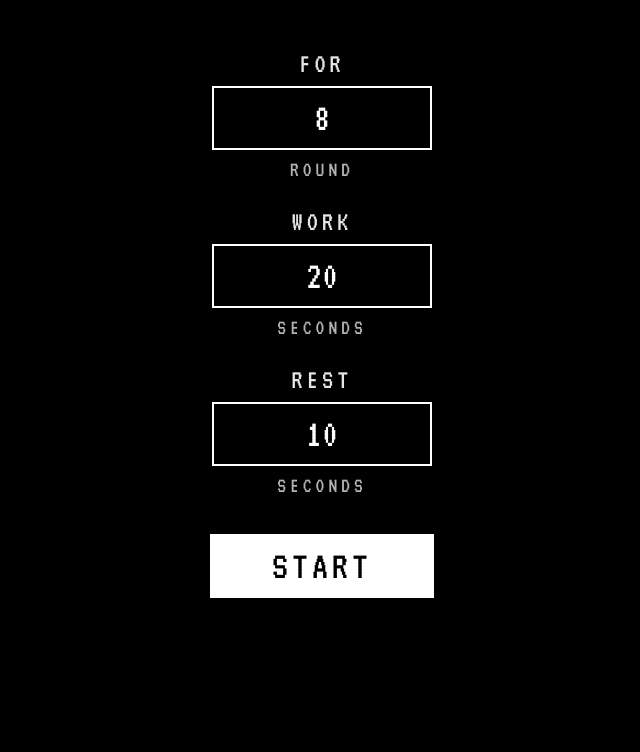
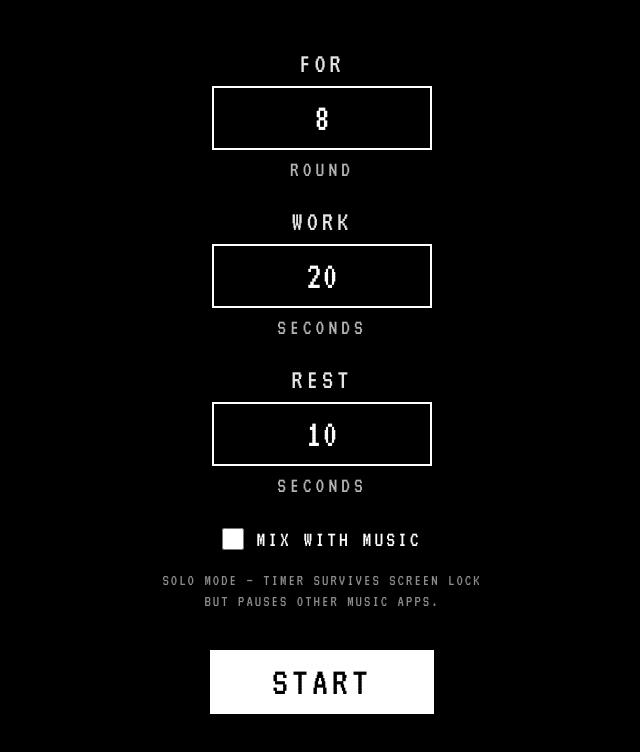
Before and after one commit to blessandsoul/tabata, a plain HTML site: page index.html in a window 1280 px wide. Shown: the whole page, without its empty margins (318-958 px from the left). Drawn offline with Linux system fonts and the light colour scheme.

Commit message:
Add MIX WITH MUSIC mode
iOS only allows one audio-session category at a time and the two
useful ones are mutually exclusive:
- playback  → owns audio, survives screen lock, mutes other apps
- ambient   → mixes with other apps, paused on screen lock

Expose the choice as a 'MIX WITH MUSIC' checkbox on the setup screen
and route it through navigator.audioSession.type. In mix mode we also
drop the noise-floor track from the generated WAV so it doesn't
muddy the music.

Co-Authored-By: Claude Opus 4.7 (1M context) <noreply@anthropic.com>

```diff
--- a/index.html
+++ b/index.html
@@ -95,6 +95,32 @@
     display: flex;
     justify-content: center;
     margin-top: 10px;
+  }
+
+  .opt {
+    display: flex;
+    align-items: center;
+    gap: 12px;
+    font-size: 22px;
+    letter-spacing: 3px;
+    cursor: pointer;
+    user-select: none;
+    margin-top: 4px;
+  }
+  .opt input[type="checkbox"] {
+    width: 22px;
+    height: 22px;
+    cursor: pointer;
+    accent-color: #fff;
+  }
+  .opt-hint {
+    font-size: 16px;
+    letter-spacing: 2px;
+    opacity: 0.55;
+    text-align: center;
+    max-width: 320px;
+    line-height: 1.3;
+    margin-top: -8px;
   }
 
   .start-btn {
@@ -220,6 +246,12 @@
       <span class="suffix">SECONDS</span>
     </div>
 
+    <label class="opt">
+      <input type="checkbox" id="mixWithMusic" />
+      <span>MIX WITH MUSIC</span>
+    </label>
+    <div class="opt-hint" id="optHint">SOLO MODE — TIMER SURVIVES SCREEN LOCK BUT PAUSES OTHER MUSIC APPS</div>
+
     <div class="start-row">
       <button type="submit" class="start-btn">START</button>
     </div>
@@ -268,6 +300,24 @@
 
   const audioEl   = $('audioEl');
   const statusEl  = $('status');
+  const mixCb     = $('mixWithMusic');
+  const optHint   = $('optHint');
+
+  function updateOptHint() {
+    if (mixCb.checked) {
+      optHint.textContent = 'MIX MODE — PLAYS OVER SOUNDCLOUD/YOUTUBE/SPOTIFY. iOS WILL PAUSE BEEPS IF SCREEN LOCKS.';
+    } else {
+      optHint.textContent = 'SOLO MODE — TIMER SURVIVES SCREEN LOCK BUT PAUSES OTHER MUSIC APPS.';
+    }
+  }
+  mixCb.addEventListener('change', updateOptHint);
+  updateOptHint();
+
+  function setAudioSession(type) {
+    if ('audioSession' in navigator) {
+      try { navigator.audioSession.type = type; } catch {}
+    }
+  }
 
   function setStatus(text, warn = false) {
     statusEl.textContent = text || '';
@@ -339,7 +389,7 @@
     }
   }
 
-  function generateWorkoutWavBlob(plan) {
+  function generateWorkoutWavBlob(plan, withNoiseFloor) {
     const sr = 16000;
     // pad an extra 0.2s so the final end-tone has tail
     const totalSamples = Math.ceil((plan.total + 0.2) * sr);
@@ -347,11 +397,14 @@
 
     // Continuous low-amplitude pink-ish noise floor so iOS sees the
     // playback as active media (NOT silence) the entire time.
-    let last = 0;
-    for (let i = 0; i < totalSamples; i++) {
-      const n = (Math.random() - 0.5) * 0.012;
-      last = last * 0.85 + n * 0.15;
-      samples[i] = last;
+    // Skipped in mix mode so we don't pollute the user's music.
+    if (withNoiseFloor) {
+      let last = 0;
+      for (let i = 0; i < totalSamples; i++) {
+        const n = (Math.random() - 0.5) * 0.012;
+        last = last * 0.85 + n * 0.15;
+        samples[i] = last;
+      }
     }
 
     for (const seg of plan.segments) {
@@ -432,6 +485,7 @@
     const rounds = Math.max(1, parseInt(roundsInput.value, 10) || 1);
     const work   = Math.max(1, parseInt(workInput.value, 10) || 1);
     const rest   = Math.max(0, parseInt(restInput.value, 10) || 0);
+    const mixMode = mixCb.checked;
 
     const plan = buildPlan(rounds, work, rest);
 
@@ -444,12 +498,19 @@
     // yield one frame so the UI updates before we crunch samples
     await new Promise(r => setTimeout(r, 0));
 
-    const blob = generateWorkoutWavBlob(plan);
+    // In solo mode we embed a quiet noise floor so iOS treats the
+    // playback as active media (lets it survive the lock screen).
+    // In mix mode we omit it so it doesn't muddy the user's music.
+    const blob = generateWorkoutWavBlob(plan, !mixMode);
     const url = URL.createObjectURL(blob);
     audioEl.src = url;
     audioEl.loop = false;
 
-    state = { plan, rounds, work, rest, paused: false, audioUrl: url, uiInterval: null };
+    // Switch the iOS audio session type BEFORE play() so the OS knows
+    // whether to mix with other apps or take over.
+    setAudioSession(mixMode ? 'ambient' : 'playback');
+
+    state = { plan, rounds, work, rest, paused: false, audioUrl: url, uiInterval: null, mixMode };
     lastDisplayedSecond = null;
 
     try {
@@ -462,7 +523,9 @@
     }
 
     requestWakeLock();
-    setStatus('SCREEN MAY LOCK — AUDIO KEEPS PLAYING');
+    setStatus(mixMode
+      ? 'MIX MODE — KEEP THE SCREEN ON FOR BEEPS TO FIRE'
+      : 'SOLO MODE — SCREEN MAY LOCK, AUDIO KEEPS PLAYING');
 
     if ('mediaSession' in navigator) {
       try {
@@ -516,6 +579,7 @@
     audioEl.removeAttribute('src');
     try { audioEl.load(); } catch {}
     releaseWakeLock();
+    setAudioSession('auto');
     if ('mediaSession' in navigator) {
       navigator.mediaSession.playbackState = 'none';
       try {
```
